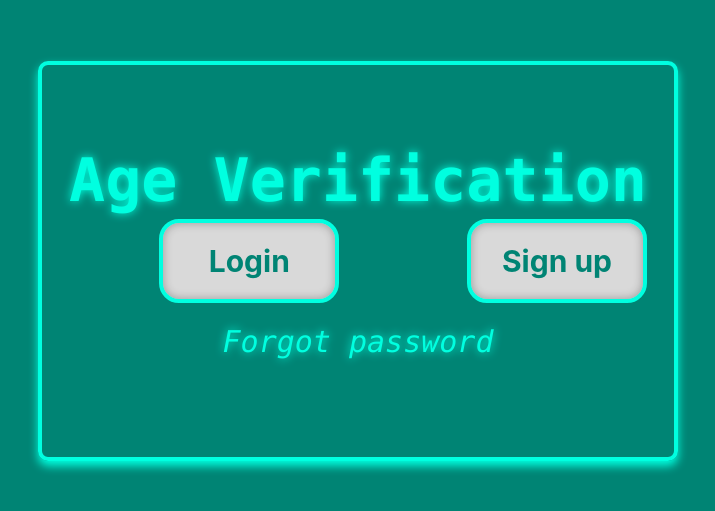
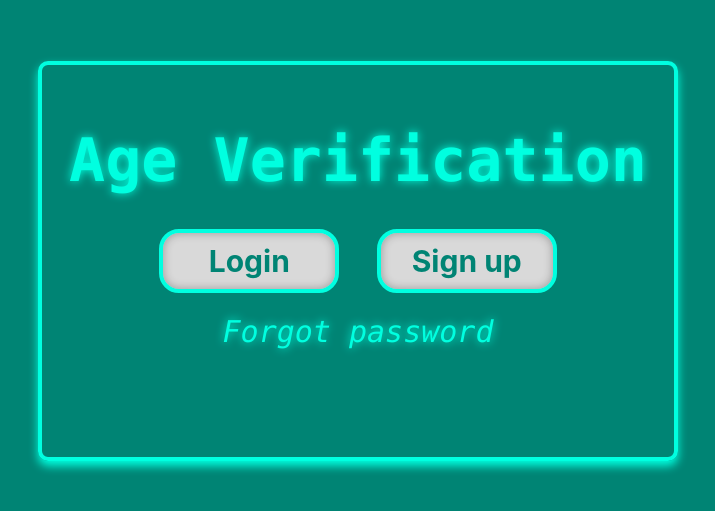
Before and after one commit to MooshiMochi/Self-Checkout, a React (Create React App) app: page /#/ in a window 1280 px wide. Shown: the part 139-650 px from the top of the page, without its empty margins (282-997 px from the left). Built offline with nearby package versions, Linux system fonts and the light colour scheme.

Commit message:
translated h1 up

```diff
--- a/src/Home.js
+++ b/src/Home.js
@@ -12,13 +12,13 @@ const Home = () => {
         <title>Age Verification | Home</title>
       </Helmet>
       <main>
-        <h1 className="font-mono">Age Verification</h1>
+        <h1 className="font-mono -translate-y-4">Age Verification</h1>
         <div className="main-div">
-          <div className="flex space-x-5 justify-center">
-            <button id="btn_login" className="w-24 m-auto">
+          <div className="flex space-x-5 justify-center align-middle">
+            <button id="btn_login" className="w-24">
               Login
             </button>
-            <button id="btn_signup" className="w-24 m-auto">
+            <button id="btn_signup" className="w-24">
               Sign up
             </button>
           </div>
--- a/src/index.css
+++ b/src/index.css
@@ -55,8 +55,8 @@ body {
 
 button {
   display: inline-block;
-  padding: 20px 30px;
-  margin: 10px 10px;
+  padding: 10px 20px;
+  /* margin: 10px 10px; */
 
   /* width: 6rem; */
 
```
